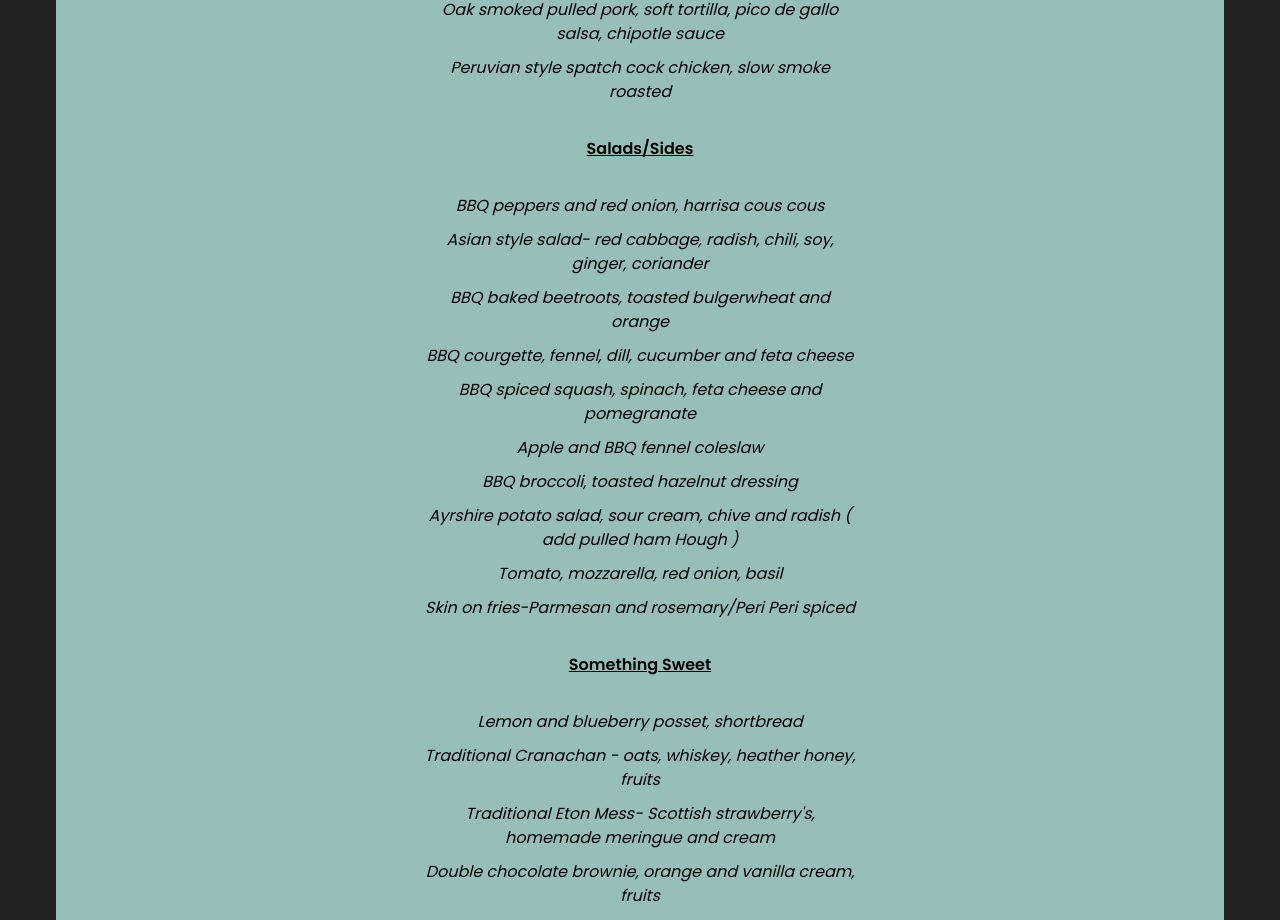
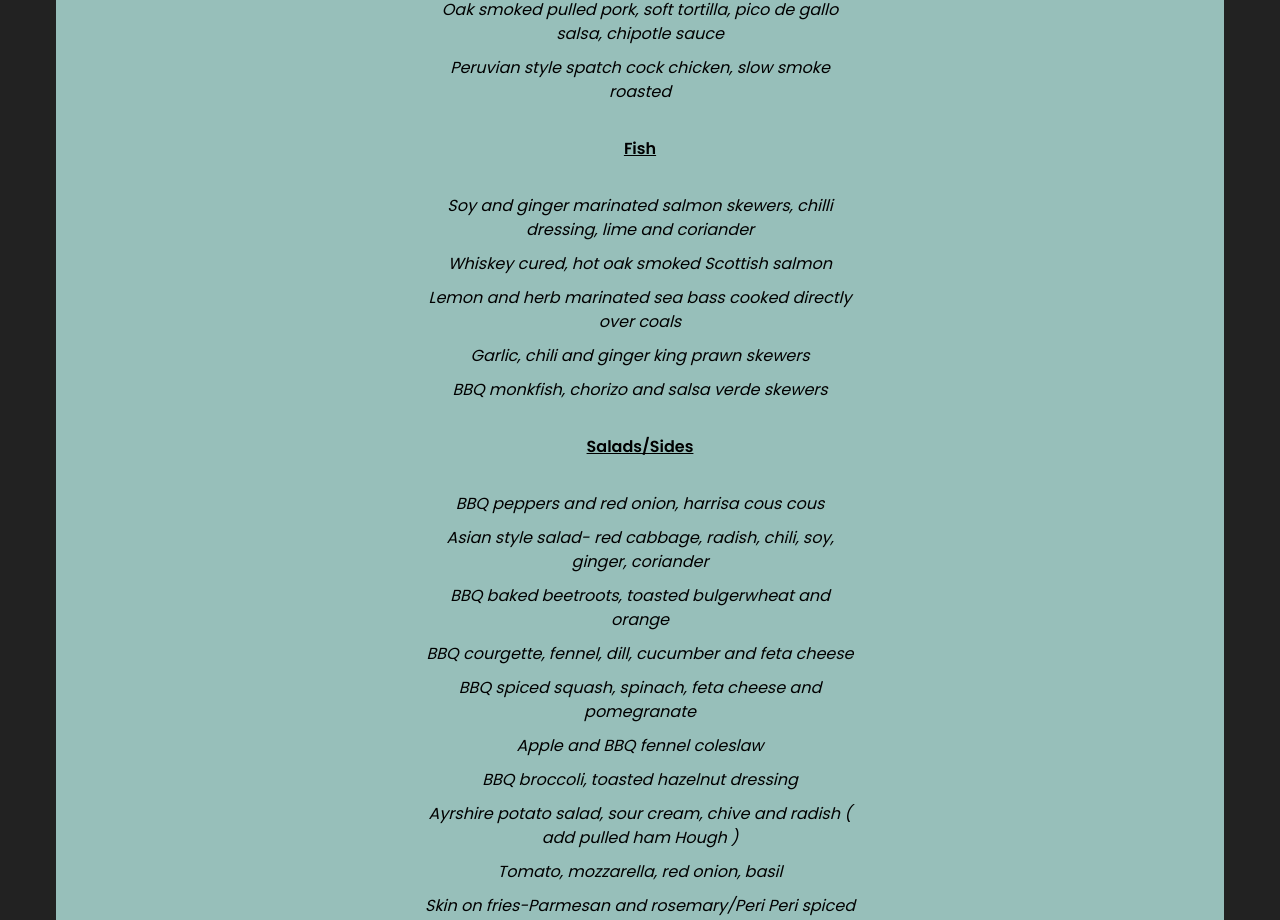
Before and after one commit to katy-evans/gg, a Next.js app: page /menu in a window 1280 px wide. Shown: the part 918-1838 px from the top of the page. Built offline with nearby package versions, Linux system fonts and the light colour scheme; a web font is replaced by a local one.

Commit message:
menu update

```diff
--- a/pages/menu.js
+++ b/pages/menu.js
@@ -81,6 +81,22 @@ const Menu = () => {
                       Peruvian style spatch cock chicken, slow smoke roasted
                     </li>
                   </ul>
+
+                  <h2 className="underline font-semibold p-3">Fish</h2>
+                  <ul className="italic">
+                    <li>
+                      Soy and ginger marinated salmon skewers, chilli dressing,
+                      lime and coriander
+                    </li>
+                    <li>Whiskey cured, hot oak smoked Scottish salmon</li>
+                    <li>
+                      Lemon and herb marinated sea bass cooked directly over
+                      coals
+                    </li>
+                    <li>Garlic, chili and ginger king prawn skewers</li>
+                    <li>BBQ monkfish, chorizo and salsa verde skewers</li>
+                  </ul>
+
                   <h3 className="underline font-semibold p-3">Salads/Sides</h3>
                   <ul className="italic">
                     <li>BBQ peppers and red onion, harrisa cous cous </li>
```
